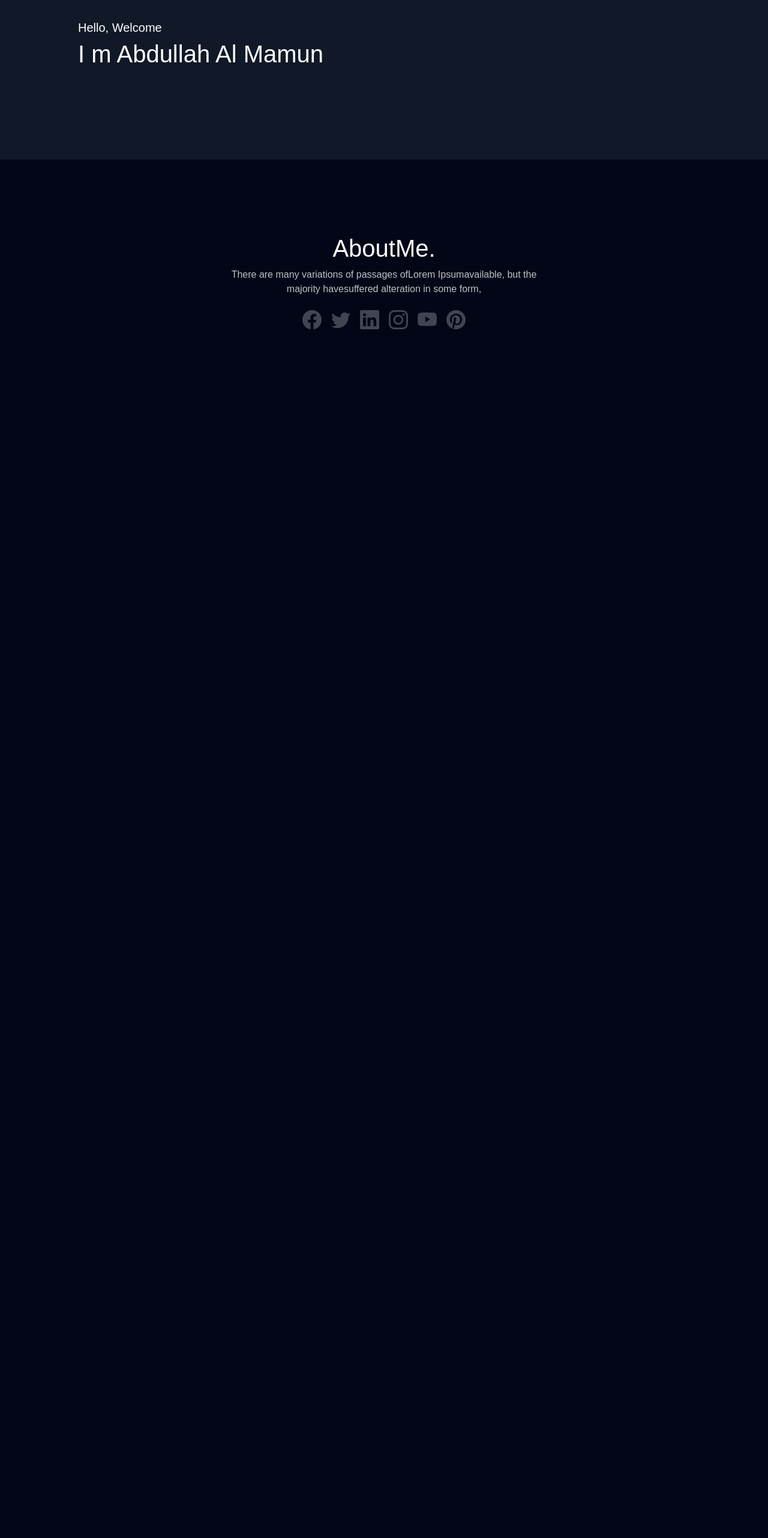
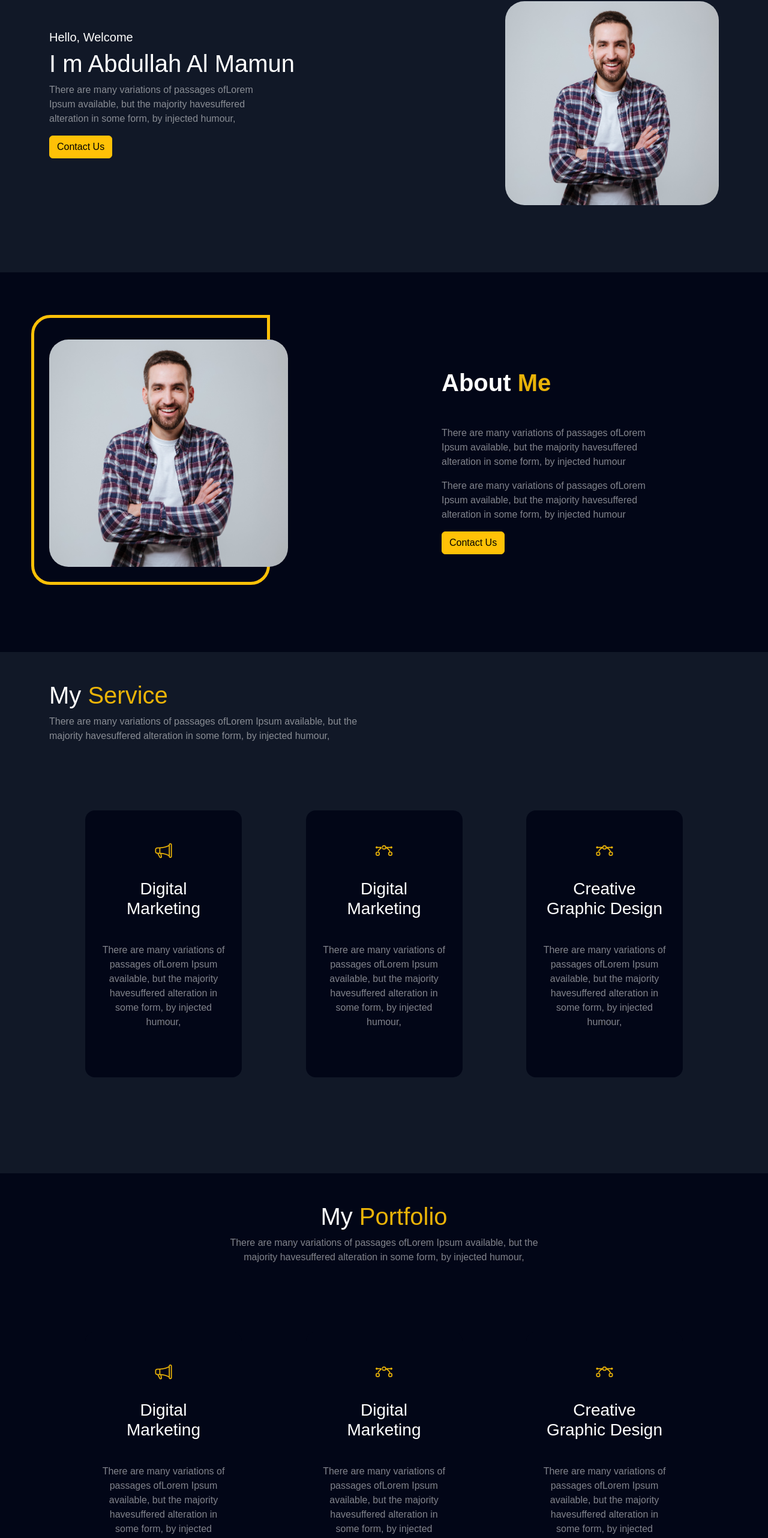
Before and after one commit to gmkhokababu/showcase-projects, an Angular app in the folder Angular/personalWeb/: page / in a window 1280 px wide. Shown: the part 166-2730 px from the top of the page at 60% size. Before the commit the page ends 800 px from the top, so only its background shows below. Built offline with nearby package versions, Linux system fonts and the light colour scheme.

Commit message:
update home

```diff
--- a/Angular/personalWeb/src/app/components/header/header.component.css
+++ b/Angular/personalWeb/src/app/components/header/header.component.css
@@ -21,3 +21,7 @@ header{
 .c-y{
     color: #eab308;
 }
+.bg{
+    background-color: #020617 ;
+    box-shadow: 3px 0 5px gray;
+}
--- a/Angular/personalWeb/src/app/components/header/header.component.html
+++ b/Angular/personalWeb/src/app/components/header/header.component.html
@@ -1,6 +1,6 @@
 <header>
     <div>
-        <div>
+        <div class="bg">
             <div class="container">
                 <nav class="navbar navbar-expand-lg" >
                     <div class="container-fluid">
--- a/Angular/personalWeb/src/app/components/home/home.component.css
+++ b/Angular/personalWeb/src/app/components/home/home.component.css
@@ -5,3 +5,54 @@
 .bg{
     background-color: #111827 ;
 }
+.op-25{
+    opacity: .25;
+}
+.op-50{
+    opacity: .50;
+}
+.op-75{
+    opacity: .75;
+}
+.c-y{
+    color: #eab308;
+}
+.border-shado,.border-5,.border{
+    border: 10px solid #eab308;
+    box-shadow:5px #eab308;
+}
+.fixer{
+    /* margin-left: 200px; */
+    /* width: 400px; */
+    /* margin-bottom: -30px; */
+    height: 450px;
+    margin-top: -420px;
+    margin-left: -30px;
+    border: #eab308 3rem solid;
+
+
+}
+
+@media screen and (max-width: 600px) {
+    .fixer {
+        height: 270px;
+        margin-top: -245px;
+        margin-left: -20px;
+    }
+
+  }
+  @media screen and (max-width: 600px) {
+    .me-sm-3 {
+
+        margin-left: 20px;
+    }
+
+  }
+.img-fixer{
+    margin-left: -450px;
+}
+
+
+.bg-body-b{
+    background-color: #020617;
+}
--- a/Angular/personalWeb/src/app/components/home/home.component.html
+++ b/Angular/personalWeb/src/app/components/home/home.component.html
@@ -1,21 +1,157 @@
 <div>
     <div>
-        <app-header></app-header>
+        <div class="sticky-top">
+            <app-header></app-header>
+        </div>
+
             <div>
                 <div class="min-100">
                     <div class="bg py-5">
                         <div class="container">
-                            <div class="row my-5 py-5 ps-5">
-                                <div class="col-sm-8">
+                            <!-- 1st section start -->
+                            <div class="row my-5 py-3">
+                                <div class="col-sm-8 pt-5">
                                     <h5>Hello, Welcome</h5>
                                     <h1>I m Abdullah Al Mamun</h1>
+                                    <p  class="op-50 w-50">There are many variations of passages ofLorem Ipsum
+                                        available, but the majority havesuffered alteration in some
+                                       form, by injected humour,</p>
+                                       <button type="button" class="btn btn-warning">Contact Us</button>
+                                </div>
+                                <div class="col-sm-4">
+                                    <div>
+                                        <img src="/assets/img/1.png" alt="Mamun's picture" class="w-100 rounded-5 w-sm-75">
+                                    </div>
+                                </div>
+                            </div>
+                            <!-- 1st section End -->
+
+                        </div>
+                    </div>
+                    <!-- 2nd section about me start -->
+                    <div class="container py-5">
+                        <div class="row my-5 py-3 ">
+                            <div class="col-sm-6 me-5">
+                                <div class=" me-sm-3 ">
+                                    <div class="z-1 ">
+                                        <img src="/assets/img/1.png" alt="Mamun's picture" class=" rounded-5 w-75 me-5">
+                                    </div>
+                                    <div class="border border-5 border-warning rounded-start-5 rounded-bottom-5 border-shado fixer z-2 w-75  p-5"></div>
+                                </div>
+                            </div>
+                            <div class="col-sm-5 pt-5 pe-5 ps-5">
+                                <!-- <h5>Hello, Welcome</h5> -->
+                                <h1 class="mb-5 fw-bolder">About <span class="c-y">Me</span></h1>
+                                <p  class="op-50 w-100 ">There are many variations of passages ofLorem Ipsum
+                                    available, but the majority havesuffered alteration in some
+                                    form, by injected humour</p>
+                                    <p  class="op-50 w-100 mt-1">There are many variations of passages ofLorem Ipsum
+                                        available, but the majority havesuffered alteration in some
+                                        form, by injected humour</p>
+                                   <button type="button" class="btn btn-warning">Contact Us</button>
+                            </div>
+                        </div>
+                    </div>
+
+                    <!-- 2nd section about me End -->
+
+                     <!--3rd section My service start -->
+
+                    <div class="bg py-5">
+                        <div class="container">
+                            <div>
+                                <div>
+                                    <h1>My <span class="c-y">Service</span></h1>
+                                    <p class="op-50 w-50">
+                                        There are many variations of passages ofLorem Ipsum
+                                        available, but the majority havesuffered alteration in some
+                                        form, by injected humour,
+                                    </p>
+                                </div>
+                            </div>
+                            <div class="row my-5 py-3 d-flex justify-content-between px-5">
+                                <div class="col-sm-3 bg-body-b text-center rounded-4 py-5 my-5 mx-4">
+                                    <i class="bi bi-megaphone c-y fs-3"></i>
+                                    <h3 class="my-4">Digital <br>
+                                        Marketing</h3>
+                                    <p  class="op-50 p-3">There are many variations of passages ofLorem Ipsum
+                                        available, but the majority havesuffered alteration in some
+                                       form, by injected humour,</p>
+                                </div>
+                                <div class="col-sm-3 bg-body-b text-center rounded-4 py-5 my-5 mx-4">
+                                    <i class="bi bi-bezier c-y fs-3"></i>
+                                    <h3 class="my-4">Digital <br>
+                                        Marketing</h3>
+                                    <p  class="op-50 p-3">There are many variations of passages ofLorem Ipsum
+                                        available, but the majority havesuffered alteration in some
+                                       form, by injected humour,</p>
+                                </div>
+                                <div class="col-sm-3 bg-body-b text-center rounded-4 py-5 my-5 mx-4">
+                                    <i class="bi bi-bezier c-y fs-3"></i>
+                                    <h3 class="my-4">Creative <br>
+                                        Graphic Design</h3>
+                                    <p  class="op-50 p-3">There are many variations of passages ofLorem Ipsum
+                                        available, but the majority havesuffered alteration in some
+                                       form, by injected humour,</p>
                                 </div>
                             </div>
                         </div>
                     </div>
+
+                            <!--3rd section My service End -->
+
+                            <!--3rd section My Portfolio End -->
+                            <div class=" py-5">
+                                <div class="container">
+                                    <div>
+                                        <div class="text-center ">
+                                            <h1>My <span class="c-y">Portfolio</span></h1>
+                                            <p class="op-50 w-50 ms-auto me-auto ">
+                                                There are many variations of passages ofLorem Ipsum
+                                                available, but the majority havesuffered alteration in some
+                                                form, by injected humour,
+                                            </p>
+                                        </div>
+                                    </div>
+                                    <div class="row my-5 py-3 d-flex justify-content-between px-5">
+                                        <div class="col-sm-3 bg-body-b text-center rounded-4 py-5 my-5 mx-4">
+                                            <i class="bi bi-megaphone c-y fs-3"></i>
+                                            <h3 class="my-4">Digital <br>
+                                                Marketing</h3>
+                                            <p  class="op-50 p-3">There are many variations of passages ofLorem Ipsum
+                                                available, but the majority havesuffered alteration in some
+                                               form, by injected humour,</p>
+                                        </div>
+                                        <div class="col-sm-3 bg-body-b text-center rounded-4 py-5 my-5 mx-4">
+                                            <i class="bi bi-bezier c-y fs-3"></i>
+                                            <h3 class="my-4">Digital <br>
+                                                Marketing</h3>
+                                            <p  class="op-50 p-3">There are many variations of passages ofLorem Ipsum
+                                                available, but the majority havesuffered alteration in some
+                                               form, by injected humour,</p>
+                                        </div>
+                                        <div class="col-sm-3 bg-body-b text-center rounded-4 py-5 my-5 mx-4">
+                                            <i class="bi bi-bezier c-y fs-3"></i>
+                                            <h3 class="my-4">Creative <br>
+                                                Graphic Design</h3>
+                                            <p  class="op-50 p-3">There are many variations of passages ofLorem Ipsum
+                                                available, but the majority havesuffered alteration in some
+                                               form, by injected humour,</p>
+                                        </div>
+                                    </div>
+                                </div>
+                            </div>
+
+                            <!--3rd section My Portfolio End -->
+
+
+                </div>
+            </div>
+            <div>
+                <div class="my-5">
+                    <app-footer></app-footer>
                 </div>
             </div>
 
-        <app-footer></app-footer>
     </div>
 </div>
```
Also changed, not shown: Angular/personalWeb/src/assets/img/1.png (added).
